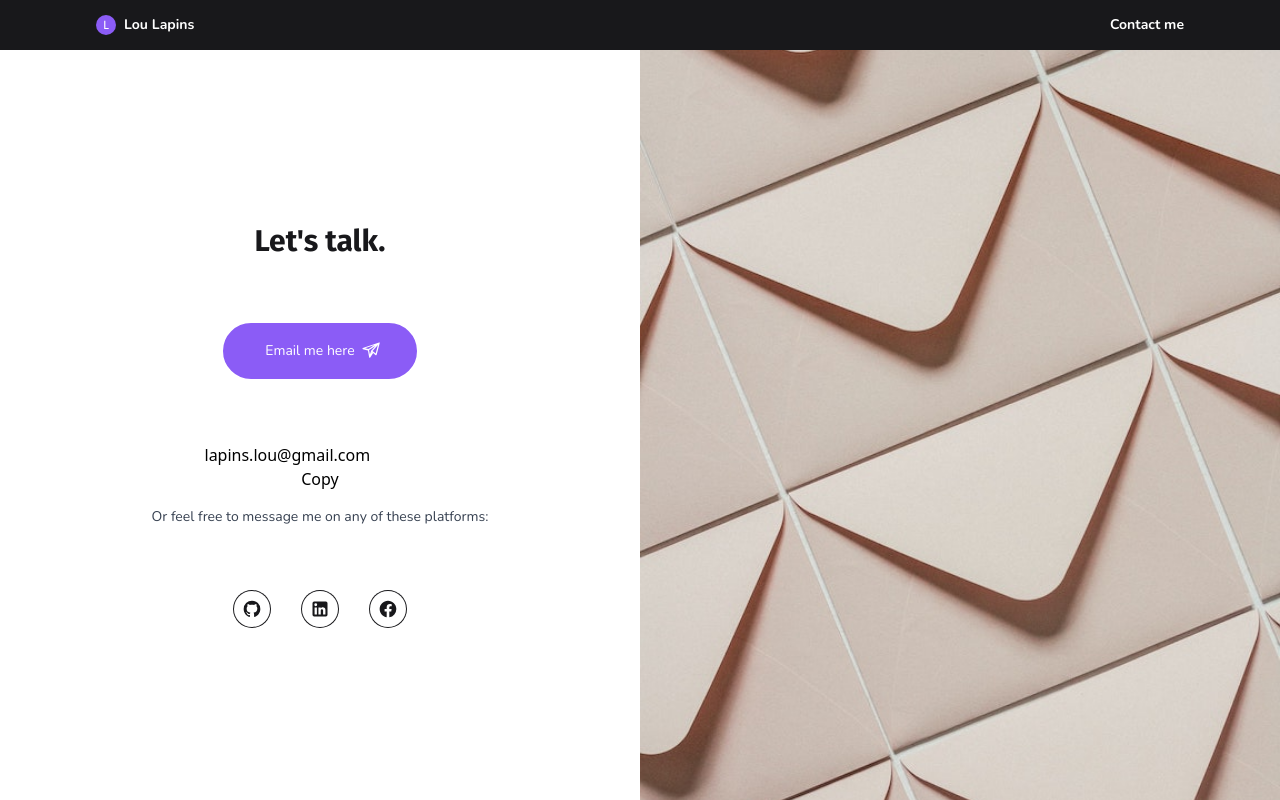
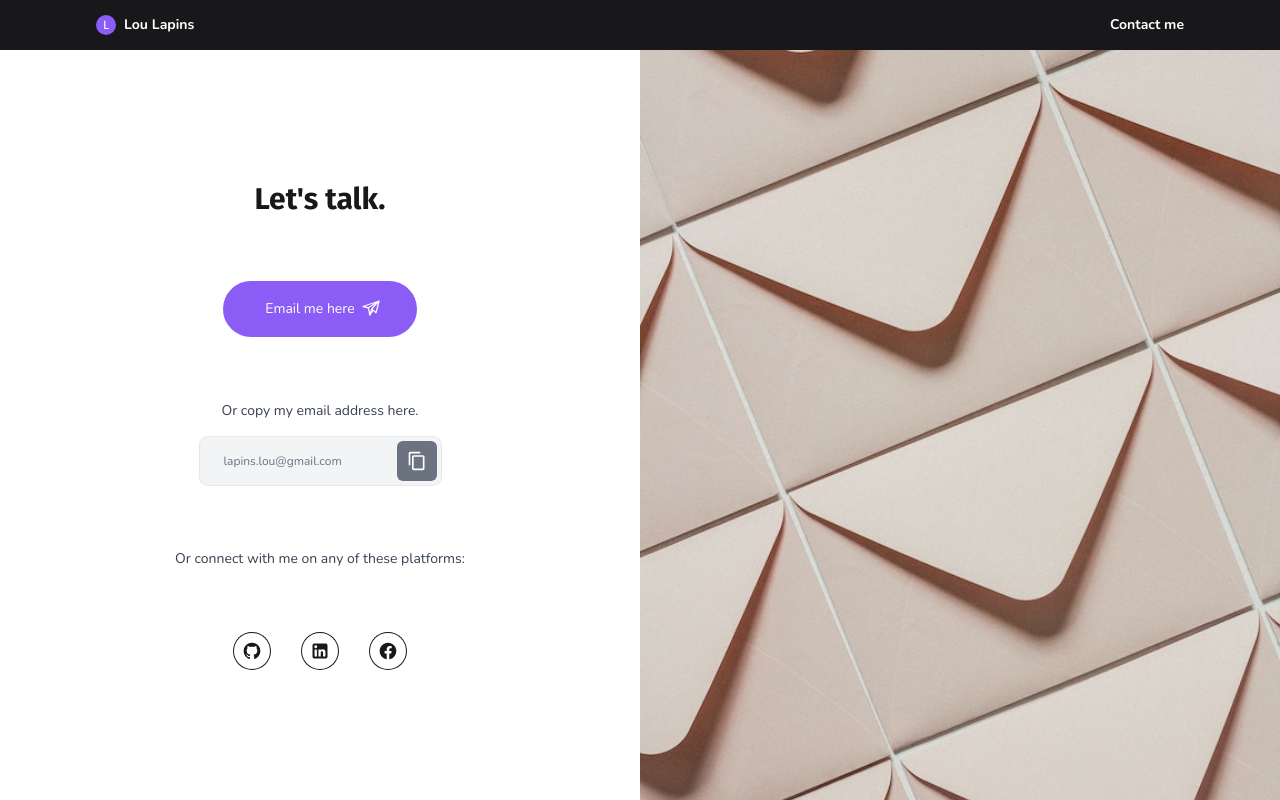
Before and after one commit to LouLapins/website-vue-vite-tailwind, a Vue app: page /contact in a window 1280 px wide. Built offline with nearby package versions, Linux system fonts and the light colour scheme.

Commit message:
Add copy-to-clipboard button

```diff
--- /dev/null
+++ b/src/components/buttons/CopyButton.vue
@@ -0,0 +1,22 @@
+<template>
+    <div>
+        <button :class="[copied ? 'bg-green-600' : 'bg-gray-500', 'w-10 h-10 transition-colors duration-300 ease-in-out cursor-pointer rounded-md flex items-center justify-center']">
+            <span class="sr-only">Copy content</span>
+            <i aria-hidden="true"
+                class="text-white transition duration-300 ease-in-out transform">
+                <CopyIcon v-if="!copied"></CopyIcon>
+                <CheckIcon v-else-if="copied"></CheckIcon>
+            </i>
+        </button>
+    </div>
+</template>
+
+<script setup>
+import CopyIcon from '../svgs/CopyIcon.vue'
+import CheckIcon from '../svgs/CheckIcon.vue'
+
+defineProps({
+    copied: Boolean
+})
+
+</script>
--- /dev/null
+++ b/src/components/svgs/CheckIcon.vue
@@ -0,0 +1,6 @@
+<template>
+    <svg style="width:20px;height:20px" title="Done" viewBox="0 0 24 24">
+        <path fill="currentColor" d="M21,7L9,19L3.5,13.5L4.91,12.09L9,16.17L19.59,5.59L21,7Z" />
+    </svg>
+</template>
+<script setup></script>
--- /dev/null
+++ b/src/components/svgs/CopyIcon.vue
@@ -0,0 +1,7 @@
+<template>
+    <svg style="width:20px; height:20px" title="Copy" viewBox="0 0 24 24">
+        <path fill="currentColor"
+            d="M19,21H8V7H19M19,5H8A2,2 0 0,0 6,7V21A2,2 0 0,0 8,23H19A2,2 0 0,0 21,21V7A2,2 0 0,0 19,5M16,1H4A2,2 0 0,0 2,3V17H4V3H16V1Z" />
+    </svg>
+</template>
+<script setup></script>
--- a/src/pages/contact/Contact.vue
+++ b/src/pages/contact/Contact.vue
@@ -3,11 +3,16 @@
         <div class="flex flex-col items-center justify-center w-1/2">
             <h1 class="text-3xl font-bold text-zinc-900 font-display">Let's talk.</h1>
             <a class="my-16" href="mailto:lapins.lou@gmail.com">
-                <ActionButton title="Link to email" text="Email me here" icon="contact" />
+                <ActionButton title="Open email" text="Email me here" icon="contact" />
             </a>
-            <input value="lapins.lou@gmail.com" type="text" readonly />
-            <button @click="copy">Copy</button>
-            <p class="mt-4 mb-16 text-sm font-light text-gray-700 font-body">Or feel free to message me on any of these
+            <p class="mb-4 text-sm font-light text-gray-700 font-body">Or copy my email address here.</p>
+            <div class="flex items-center p-1 bg-gray-100 rounded-lg ring-1 ring-gray-200">
+                <input ref="myInput" v-on:focus="$event.target.select()" value="lapins.lou@gmail.com" type="text"
+                    readonly
+                    class="p-3 mx-2 text-xs text-gray-500 bg-transparent focus-visible:[outline:none] font-body">
+                <CopyButton :copied="copied" @click="copy"></CopyButton>
+            </div>
+            <p class="my-16 text-sm font-light text-gray-700 font-body">Or connect with me on any of these
                 platforms&colon;</p>
             <SocialLinkButtonGroup />
         </div>
@@ -15,11 +20,31 @@
     </section>
 </template>
 <script setup>
+import { ref } from 'vue'
 import ActionButton from '../../components/buttons/ActionButton.vue'
 import SocialLinkButtonGroup from '../../components/buttons/SocialLinkButtonGroup.vue'
+import CopyButton from '../../components/buttons/CopyButton.vue'
 
-function copy() {
-    Clipboard.writeText('hello')
-    console.log(Clipboard)
+const myInput = ref()
+const copied = ref(false)
+
+function triggerCheckMark() {
+    copied.value = true
+    const removeCheckMark = () => {
+        copied.value = false
+        myInput.value.blur()
+    }
+    setTimeout(removeCheckMark, 3000)
 }
+
+async function copy() {
+    try {
+        myInput.value.focus()
+        await navigator.clipboard.writeText(myInput.value.value)
+        triggerCheckMark()
+    } catch ($e) {
+        alert('Sorry, could not copy!')
+    }
+}
+
 </script>
```
